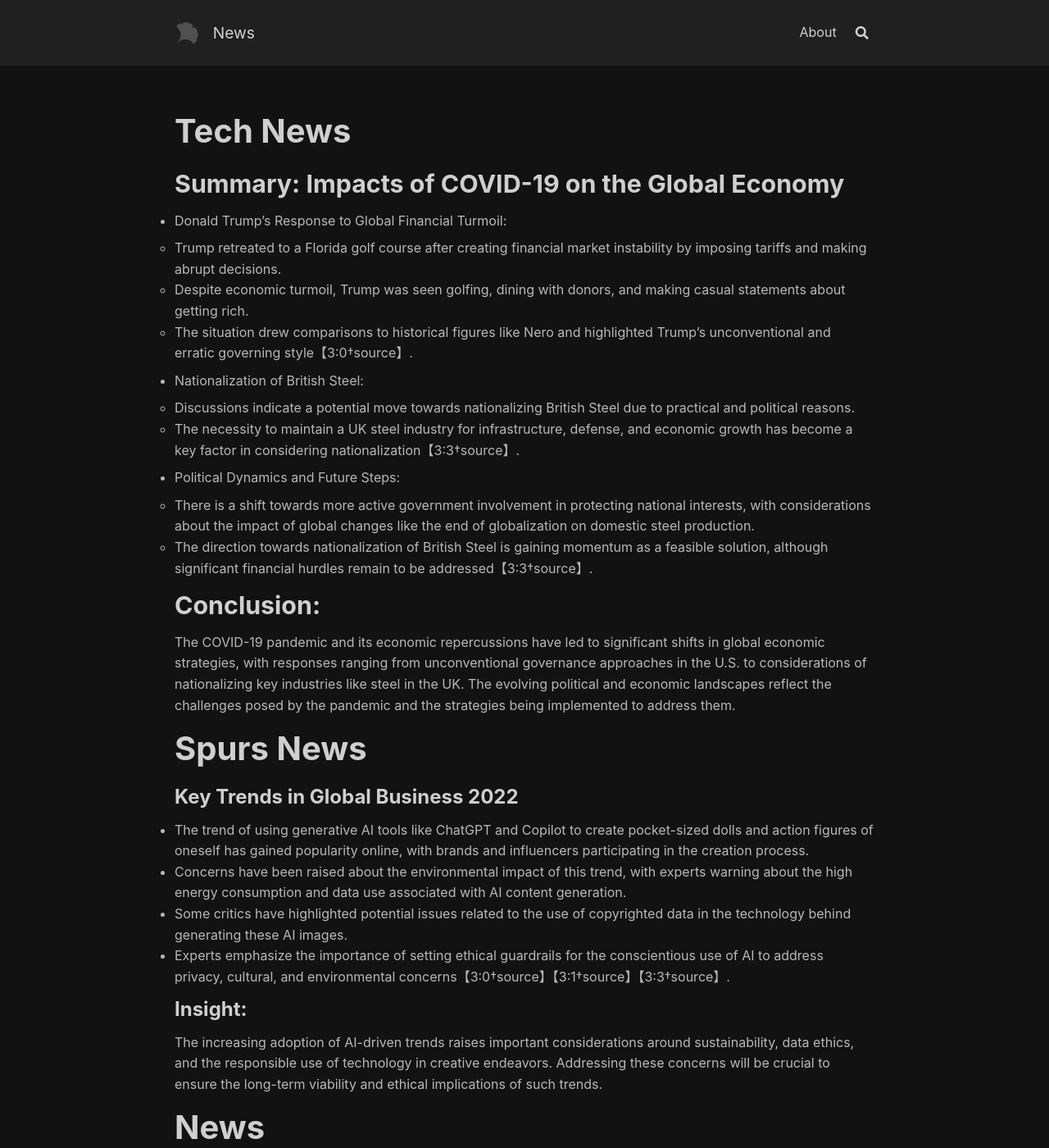
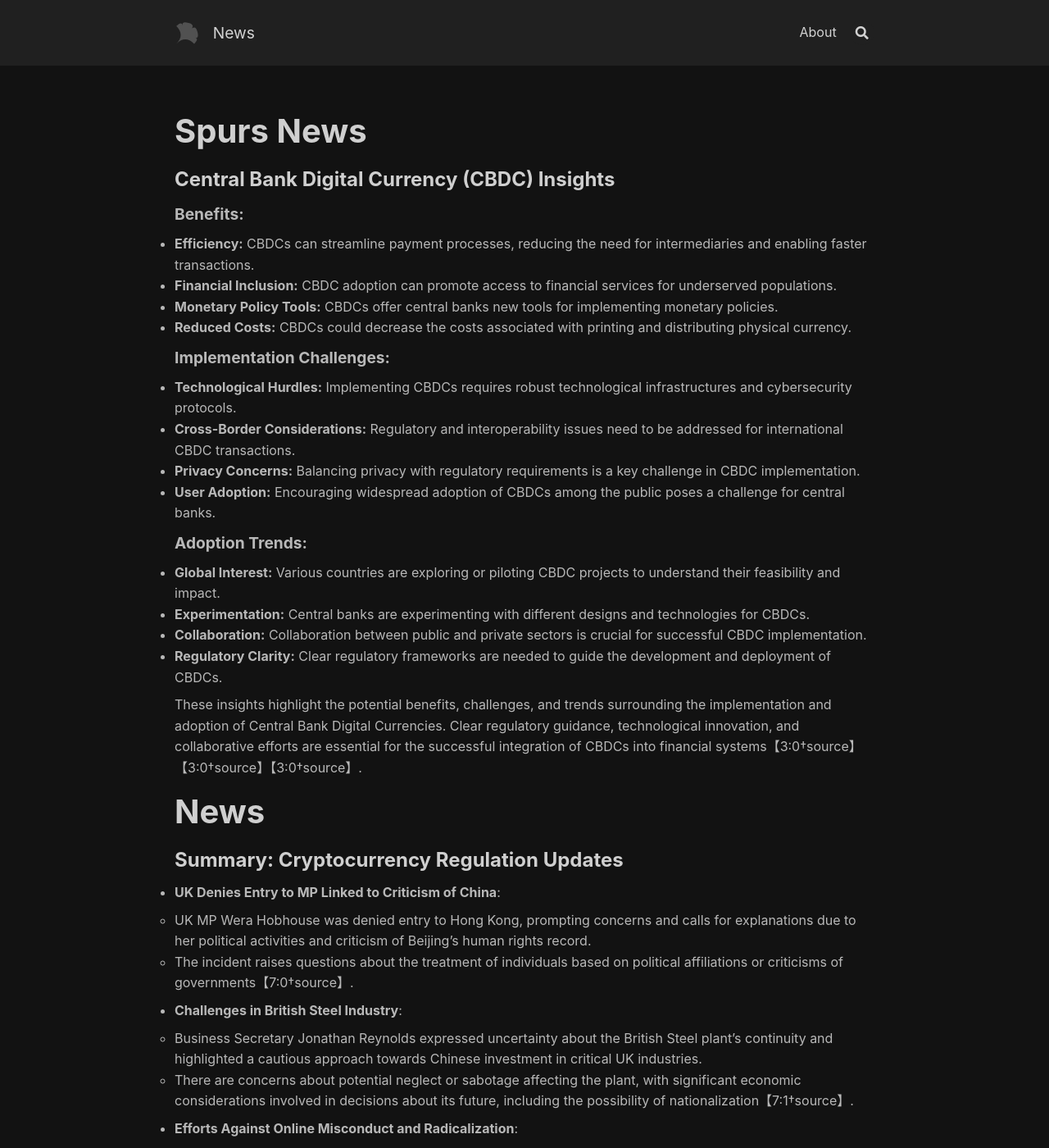
Before and after one commit to jonhadfield/jonhadfield.github.io, a Jekyll site: the page built from index.md, in a window 1280 px wide and 1400 px high. Shown: the whole window at 82% size. Built offline with Jekyll 4.4.1, drawn with Linux system fonts in a browser that asks for light colours; nearby versions of some CDN libraries; some of the changed text lies outside the part shown.

Commit message:
update files.

```diff
--- a/index.md
+++ b/index.md
@@ -20,70 +20,74 @@ footer: false
 ---
 
 
-# Tech News
-
-## Summary: Impacts of COVID-19 on the Global Economy
-
-- Donald Trump's Response to Global Financial Turmoil:
-  - Trump retreated to a Florida golf course after creating financial market instability by imposing tariffs and making abrupt decisions.
-  - Despite economic turmoil, Trump was seen golfing, dining with donors, and making casual statements about getting rich.
-  - The situation drew comparisons to historical figures like Nero and highlighted Trump's unconventional and erratic governing style【3:0†source】.
-
-- Nationalization of British Steel:
-  - Discussions indicate a potential move towards nationalizing British Steel due to practical and political reasons.
-  - The necessity to maintain a UK steel industry for infrastructure, defense, and economic growth has become a key factor in considering nationalization【3:3†source】.
-
-- Political Dynamics and Future Steps:
-  - There is a shift towards more active government involvement in protecting national interests, with considerations about the impact of global changes like the end of globalization on domestic steel production.
-  - The direction towards nationalization of British Steel is gaining momentum as a feasible solution, although significant financial hurdles remain to be addressed【3:3†source】.
-
-## Conclusion:
-The COVID-19 pandemic and its economic repercussions have led to significant shifts in global economic strategies, with responses ranging from unconventional governance approaches in the U.S. to considerations of nationalizing key industries like steel in the UK. The evolving political and economic landscapes reflect the challenges posed by the pandemic and the strategies being implemented to address them.
-
 # Spurs News
 
-### Key Trends in Global Business 2022
+### Central Bank Digital Currency (CBDC) Insights
 
-- The trend of using generative AI tools like ChatGPT and Copilot to create pocket-sized dolls and action figures of oneself has gained popularity online, with brands and influencers participating in the creation process.
-- Concerns have been raised about the environmental impact of this trend, with experts warning about the high energy consumption and data use associated with AI content generation.
-- Some critics have highlighted potential issues related to the use of copyrighted data in the technology behind generating these AI images.
-- Experts emphasize the importance of setting ethical guardrails for the conscientious use of AI to address privacy, cultural, and environmental concerns【3:0†source】【3:1†source】【3:3†source】.
+#### Benefits:
+- **Efficiency:** CBDCs can streamline payment processes, reducing the need for intermediaries and enabling faster transactions.
+- **Financial Inclusion:** CBDC adoption can promote access to financial services for underserved populations.
+- **Monetary Policy Tools:** CBDCs offer central banks new tools for implementing monetary policies.
+- **Reduced Costs:** CBDCs could decrease the costs associated with printing and distributing physical currency.
 
-### **Insight:**
-The increasing adoption of AI-driven trends raises important considerations around sustainability, data ethics, and the responsible use of technology in creative endeavors. Addressing these concerns will be crucial to ensure the long-term viability and ethical implications of such trends.
+#### Implementation Challenges:
+- **Technological Hurdles:** Implementing CBDCs requires robust technological infrastructures and cybersecurity protocols.
+- **Cross-Border Considerations:** Regulatory and interoperability issues need to be addressed for international CBDC transactions.
+- **Privacy Concerns:** Balancing privacy with regulatory requirements is a key challenge in CBDC implementation.
+- **User Adoption:** Encouraging widespread adoption of CBDCs among the public poses a challenge for central banks.
+
+#### Adoption Trends:
+- **Global Interest:** Various countries are exploring or piloting CBDC projects to understand their feasibility and impact.
+- **Experimentation:** Central banks are experimenting with different designs and technologies for CBDCs.
+- **Collaboration:** Collaboration between public and private sectors is crucial for successful CBDC implementation.
+- **Regulatory Clarity:** Clear regulatory frameworks are needed to guide the development and deployment of CBDCs.
+
+These insights highlight the potential benefits, challenges, and trends surrounding the implementation and adoption of Central Bank Digital Currencies. Clear regulatory guidance, technological innovation, and collaborative efforts are essential for the successful integration of CBDCs into financial systems【3:0†source】【3:0†source】【3:0†source】.
 
 # News
 
-## Summary: Recent Stock Market News
+### Summary: Cryptocurrency Regulation Updates
 
-- **British Steel Plant Uncertainty:**
-  - Business Secretary Jonathan Reynolds declines to guarantee raw materials for Scunthorpe blast furnaces, citing a "high trust bar" for Chinese investment in critical UK industries.
-  - Emergency government action taken amid concerns about British Steel owner Jingye halting raw material orders and selling existing supplies.
-  - Potential costs of plant closure and nationalization exceeding £1bn if plant operations cease.
-  - Decision on full nationalization pending, with concerns about the plant's operational continuity amid raw material availability uncertainties.
-  - Government intervention prompted by Jingye's alleged intention to close blast furnaces despite financial support offers【3:0†source】【3:1†source】【3:4†source】.
+- **UK Denies Entry to MP Linked to Criticism of China**:
+  - UK MP Wera Hobhouse was denied entry to Hong Kong, prompting concerns and calls for explanations due to her political activities and criticism of Beijing's human rights record.
+  - The incident raises questions about the treatment of individuals based on political affiliations or criticisms of governments【7:0†source】.
 
-- **Trump's Trade Tariffs Impact:**
-  - Donald Trump's abrupt decision on sweeping tariffs on foreign imports led to market losses, prompting backlash and comparisons to erratic governance practices.
-  - Trump's actions and retreat to golfing amid economic turmoil drew criticism for being out of touch with escalating economic concerns.
-  - The episode highlighted Trump's unpredictable leadership style and disregard for conventional diplomatic approaches, with implications for global trade dynamics【3:2†source】【3:3†source】.
+- **Challenges in British Steel Industry**:
+  - Business Secretary Jonathan Reynolds expressed uncertainty about the British Steel plant's continuity and highlighted a cautious approach towards Chinese investment in critical UK industries.
+  - There are concerns about potential neglect or sabotage affecting the plant, with significant economic considerations involved in decisions about its future, including the possibility of nationalization【7:1†source】.
 
-## Conclusion:
-Recent developments reflect significant uncertainties in the steel industry with high-stakes decisions on plant operations amidst financial and strategic challenges, alongside volatile market reactions to trade policy shifts under political scrutiny.
+- **Efforts Against Online Misconduct and Radicalization**:
+  - A new task force in the UK aims to address various online threats, including those related to violence, terrorism, sexual abuse, and harmful content consumption by young males.
+  - The increasing convergence of threats and the role of online platforms in facilitating harmful behaviors are key areas of focus for law enforcement and prevention efforts【7:3†source】.
+
+### Takeaway:
+These updates reflect ongoing challenges in various sectors, from geopolitical tensions impacting individuals' movements to economic uncertainties in key industries like steel and the persistent efforts to tackle online radicalization and harmful online activities among young individuals. Regulatory responses are evolving to address these multifaceted challenges.
 
 # AI News
 
-### Summary: Technological Advancements in Renewable Energy
+## Electric Vehicle Sales in China
 
-- AI Doll Trend:
-  - People are using AI tools like ChatGPT to create miniature dolls/action figures of themselves, with concerns raised over AI's energy and data usage.
-  - A variety of brands, influencers, and companies are participating in this trend.
-  - Critics highlight environmental impacts and the potential use of copyrighted data for image generation【7:0†source】【7:1†source】.
+- Chinese electric vehicles (EV) sales data for March 2025 shows a surge in sales compared to the previous year.
+- Total EVs sold in March 2025 reached 235,600 units, reflecting a 2.8% increase from February and a significant 326.7% rise year-on-year.
+- The robust growth in EV sales is attributed to multiple factors including favorable government policies, increasing consumer demand, and the expanding EV market in China.
 
-- OpenAI Search for Netflix:
-  - Netflix is testing a new search engine powered by OpenAI, allowing users to search for shows using specific terms and even their mood.
-  - The feature is opt-in and currently being tested in Australia and New Zealand on iOS devices before expanding to the US.
-  - This initiative aims to enhance user experiences through advanced search capabilities leveraging AI technology【7:2†source】.
+This data indicates a strong momentum in the Chinese electric vehicle market with a remarkable increase in sales, supported by various key drivers such as government incentives and growing consumer interest【7:0†source】.
 
-### Key Insight:
-The use of AI in creating personalized dolls and enhancing search functionalities demonstrates the diverse applications of advanced technologies, reflecting ongoing efforts to innovate and improve user experiences in various industries.
+# Tech News
+
+### Cancer Research Update
+
+- London antiquities dealer withdraws ancient Greek amphora from sale due to links with a notorious smuggler:
+  - The Kallos Gallery removed a black-figure amphora made around 550BC after evidence suggested it came from an illicit excavation in Italy.
+  - Expert Dr. Christos Tsirogiannis matched the amphora to a photograph associated with Giacomo Medici, a convicted dealer of stolen artifacts.
+  - Value of the object is around £50,000; suspicions arose due to incomplete collecting history and past connections to convicted antiquities traffickers.
+  - Dr. Tsirogiannis, an archaeologist, has a track record of identifying looted antiquities and aiding in their repatriation【3:0†source】.
+
+- Trend of creating AI-generated dolls and action figures gaining traction on social media:
+  - Users are using generative AI tools like ChatGPT and Copilot to create miniature versions of themselves as dolls and action figures.
+  - Concerns raised about AI's energy and data use, urging caution despite the trend's popularity among brands and influencers.
+  - AI tools may generate inaccurate or unrealistic images based on user instructions【3:1†source】.
+
+- Companies utilizing AI for music generation:
+  - Stability AI's diffusion model creates background audio for projects, while Meta's AudioCraft and MusicGen synthesize sounds and media with prompts.
+  - YouTube experiments with AI music features like a music remixer and Dream Track, powered by Google's DeepMind, allowing users to create music tracks by humming songs【3:2†source】.
```
